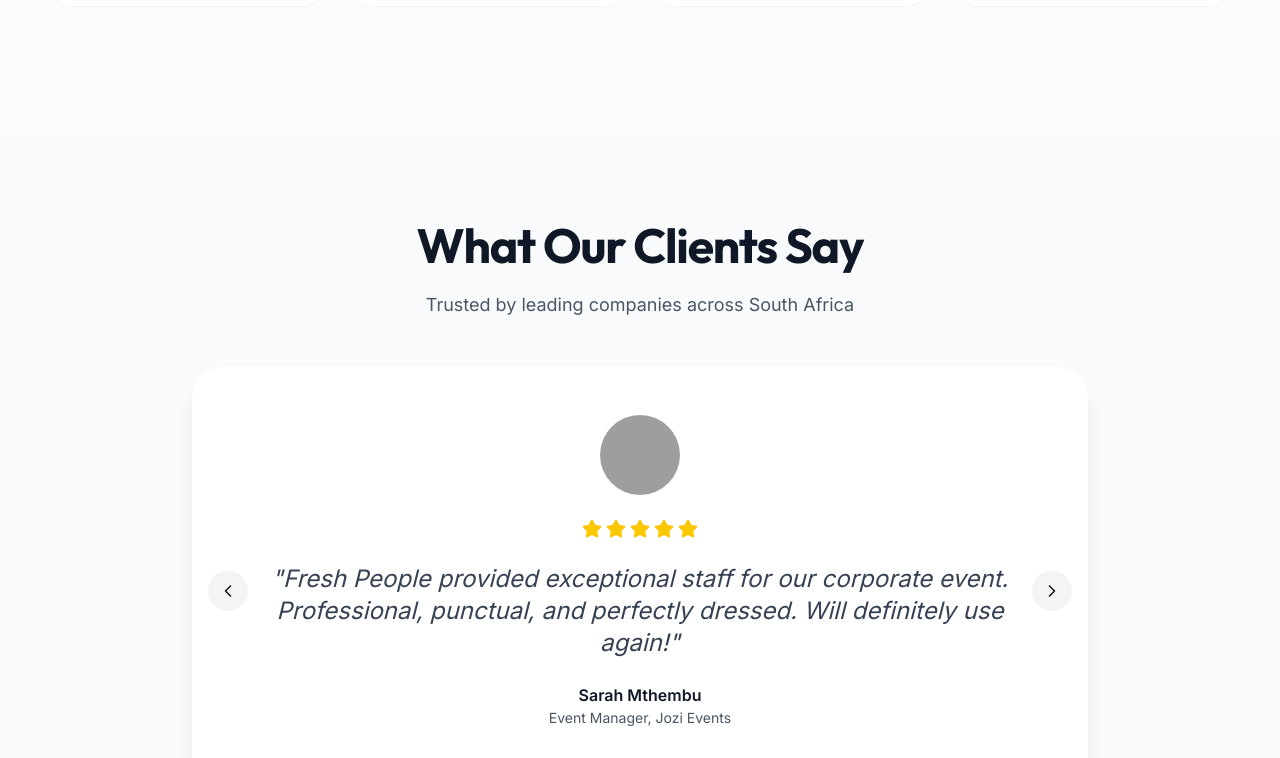
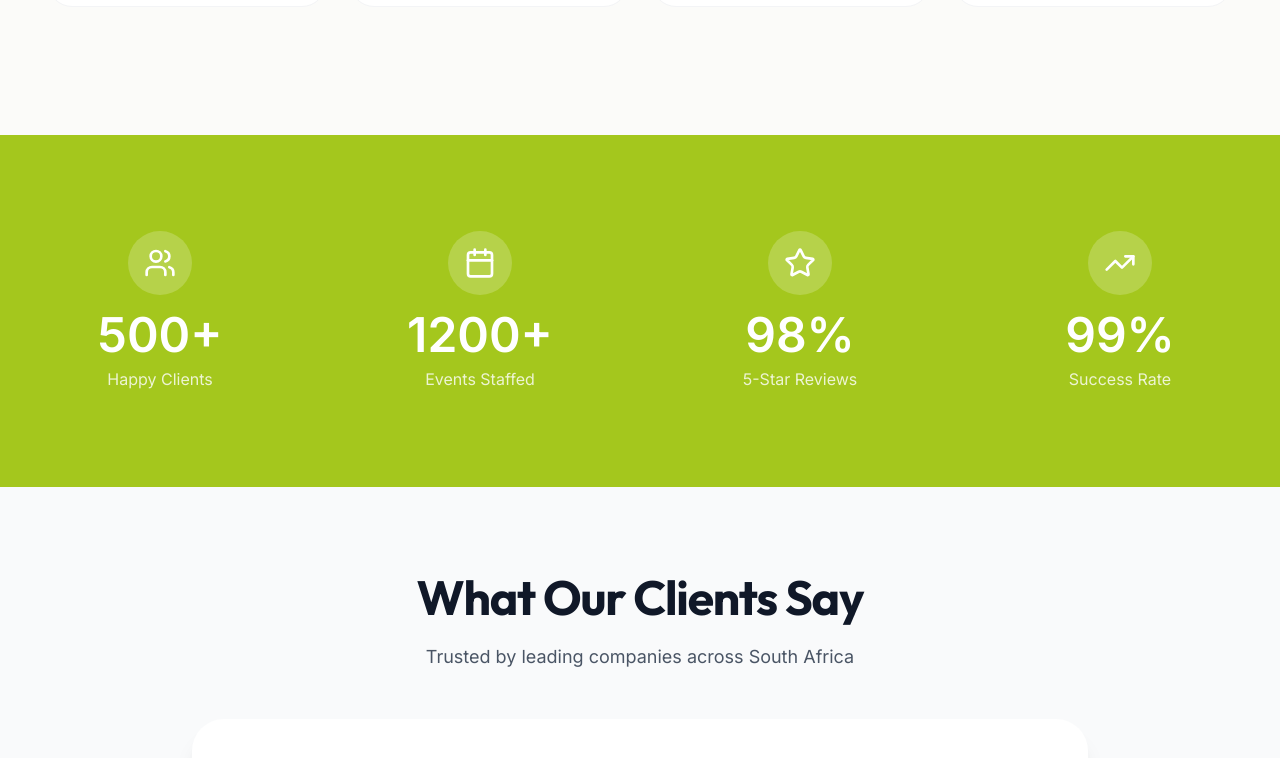
Before and after one commit to YassinAliYassin/fresh-people-co-za, a React (Vite) app: page /#/ in a window 1280 px wide. Shown: the part 3120-3878 px from the top of the page. Built offline with nearby package versions, Linux system fonts and the light colour scheme; grey boxes are pictures that could not be loaded.

Commit message:
Add animated StatsCounter with 500+ clients, 1200+ events

```diff
--- /dev/null
+++ b/src/components/StatsCounter.jsx
@@ -0,0 +1,76 @@
+import { motion, useInView } from 'motion/react';
+import { useRef, useEffect, useState } from 'react';
+import { Users, Calendar, Star, TrendingUp } from 'lucide-react';
+
+function AnimatedCounter({ end, duration = 2, suffix = '', prefix = '' }) {
+  const [count, setCount] = useState(0);
+  const ref = useRef(null);
+  const isInView = useInView(ref, { once: true });
+
+  useEffect(() => {
+    if (isInView) {
+      let startTime;
+      let animationFrame;
+
+      const animate = (timestamp) => {
+        if (!startTime) startTime = timestamp;
+        const progress = Math.min((timestamp - startTime) / (duration * 1000), 1);
+        const eased = 1 - Math.pow(1 - progress, 3); // easeOutCubic
+        setCount(Math.floor(eased * end));
+
+        if (progress < 1) {
+          animationFrame = requestAnimationFrame(animate);
+        }
+      };
+
+      animationFrame = requestAnimationFrame(animate);
+      return () => cancelAnimationFrame(animationFrame);
+    }
+  }, [isInView, end, duration]);
+
+  return (
+    <span ref={ref}>
+      {prefix}{count}{suffix}
+    </span>
+  );
+}
+
+const stats = [
+  { icon: Users, label: 'Happy Clients', value: 500, suffix: '+', prefix: '' },
+  { icon: Calendar, label: 'Events Staffed', value: 1200, suffix: '+', prefix: '' },
+  { icon: Star, label: '5-Star Reviews', value: 98, suffix: '%', prefix: '' },
+  { icon: TrendingUp, label: 'Success Rate', value: 99, suffix: '%', prefix: '' }
+];
+
+export default function StatsCounter() {
+  return (
+    <section className="py-16 md:py-24 bg-[#a4c71d] text-white">
+      <div className="max-w-7xl mx-auto px-6">
+        <div className="grid grid-cols-2 md:grid-cols-4 gap-8 md:gap-12">
+          {stats.map((stat, index) => (
+            <motion.div
+              key={stat.label}
+              initial={{ opacity: 0, y: 20 }}
+              whileInView={{ opacity: 1, y: 0 }}
+              viewport={{ once: true }}
+              transition={{ delay: index * 0.1 }}
+              className="text-center"
+            >
+              <div className="w-12 h-12 md:w-16 md:h-16 mx-auto mb-4 bg-white/20 rounded-2xl flex items-center justify-center">
+                <stat.icon size={24} className="md:w-8 md:h-8" />
+              </div>
+              <div className="text-3xl md:text-5xl font-bold mb-2">
+                <AnimatedCounter
+                  end={stat.value}
+                  suffix={stat.suffix}
+                  prefix={stat.prefix}
+                />
+              </div>
+              <p className="text-sm md:text-base text-white/80">{stat.label}</p>
+            </motion.div>
+          ))}
+        </div>
+      </div>
+    </section>
+  );
+}
--- a/src/pages/Home.jsx
+++ b/src/pages/Home.jsx
@@ -2,6 +2,7 @@ import { motion } from 'motion/react';
 import { ArrowRight, Star, Coffee, Wine, Settings, ClipboardList, ChevronRight, CheckCircle2, Zap } from 'lucide-react';
 import { Link } from 'react-router-dom';
 import Testimonials from '../components/Testimonials';
+import StatsCounter from '../components/StatsCounter';
 
 export default function Home() {
   const categories = [
@@ -120,6 +121,8 @@ export default function Home() {
         </div>
       </section>
 
+      <StatsCounter />
+
       <Testimonials />
 
       {/* Final CTA */}
```
